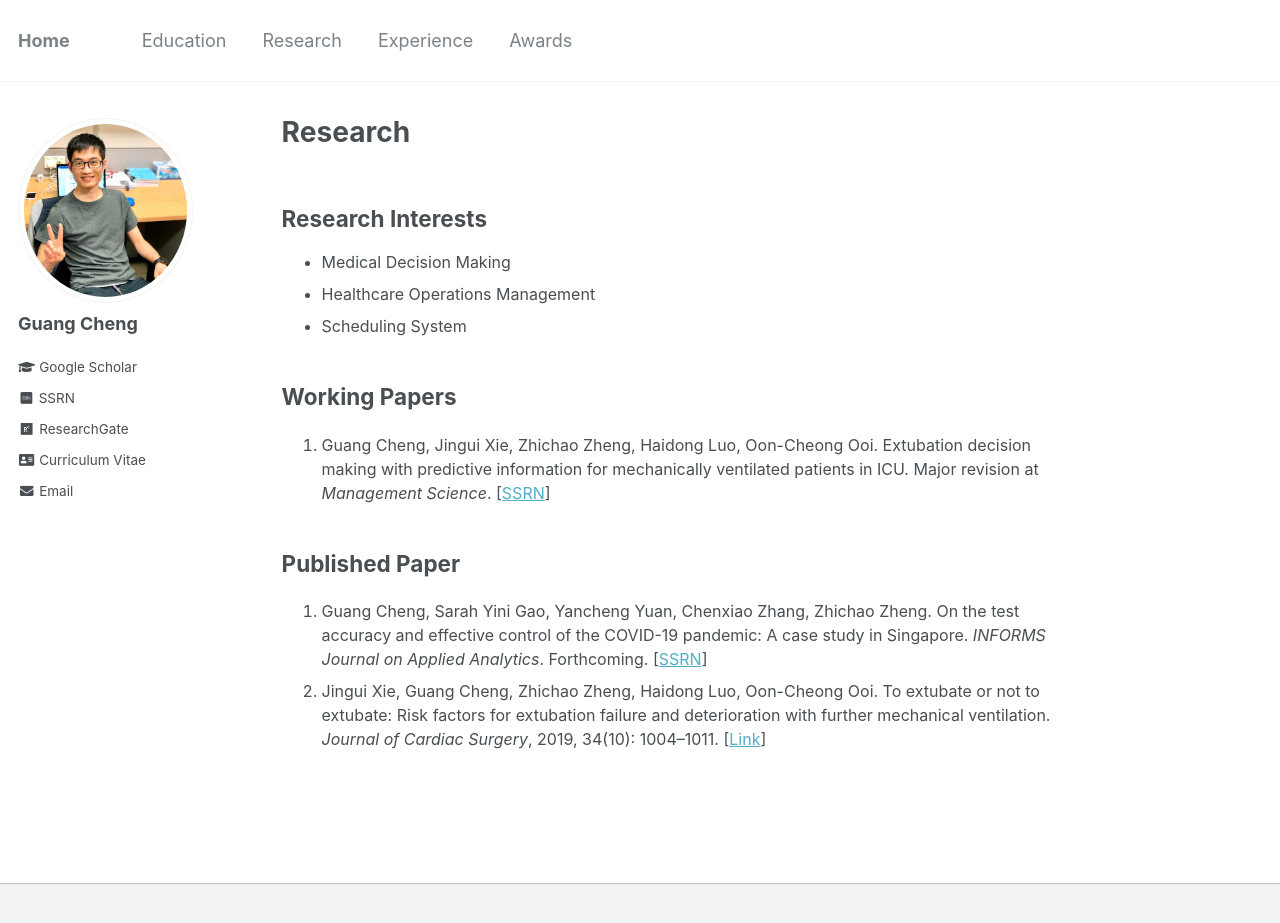
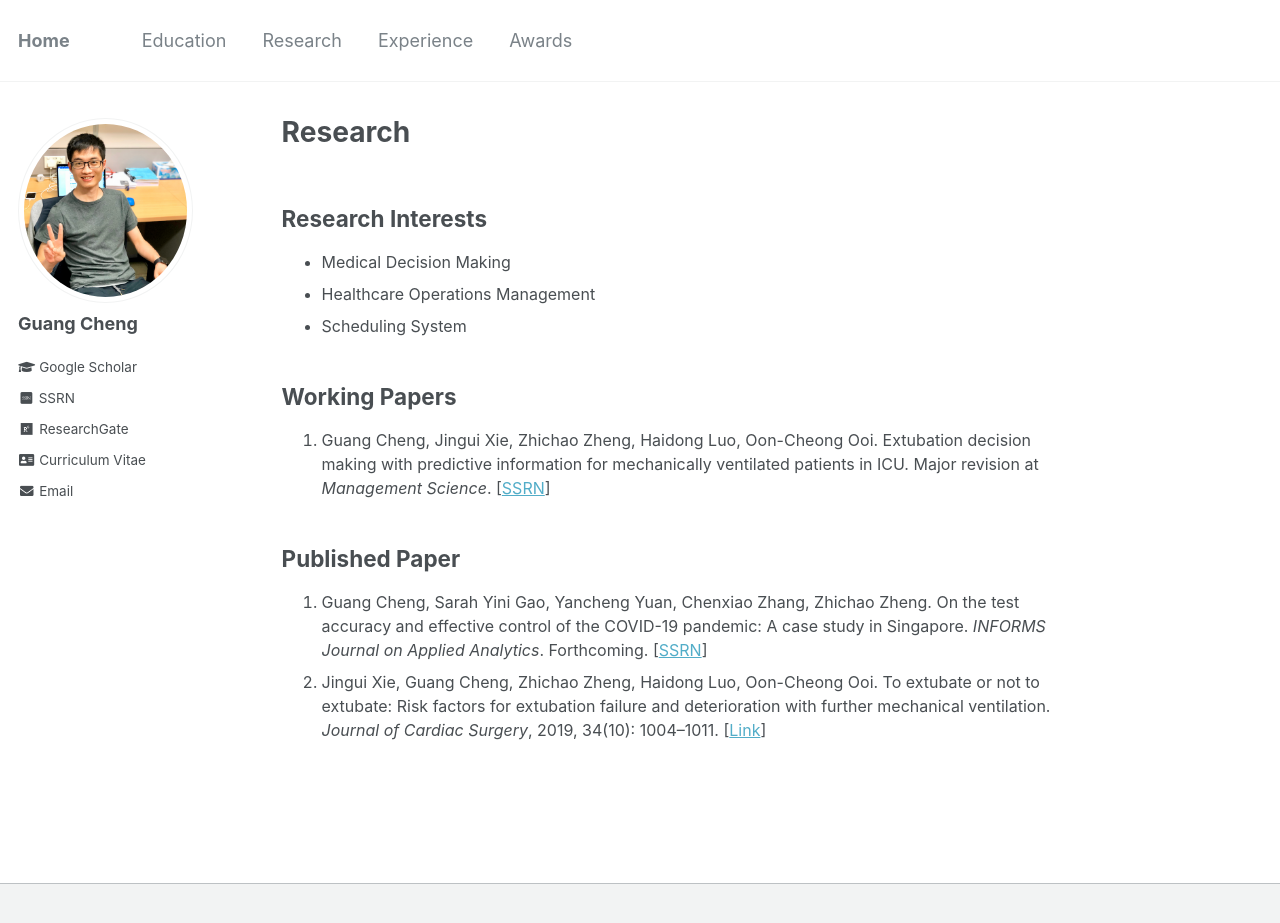
Before and after one commit to gcheng-nus/gcheng-nus.github.io, a Jekyll site: the page built from _pages/research.md, in a window 1280 px wide and 956 px high. Shown: the top 923 px of the window. Built offline with Jekyll 4.4.1, drawn with Linux system fonts in a browser that asks for light colours; some web fonts are replaced.

Commit message:
modify page setting

```diff
--- a/_pages/research.md
+++ b/_pages/research.md
@@ -6,7 +6,7 @@
 ---
 <body>
 
-<h2 style="margin-bottom: 0.3em">Research Interests</h2>
+<h2>Research Interests</h2>
 <ul style="font-size: 16px; margin-top: 0em">
 	<li>Medical Decision Making</li>
 	<li>Healthcare Operations Management</li>
--- a/_sass/_page.scss
+++ b/_sass/_page.scss
@@ -53,6 +53,7 @@
   h2 {
     padding-bottom: 0.5em;
     /* border-bottom: 1px solid $border-color; */
+    margin-bottom: 0.3em;
   }
 
   p, li, dl {
```
